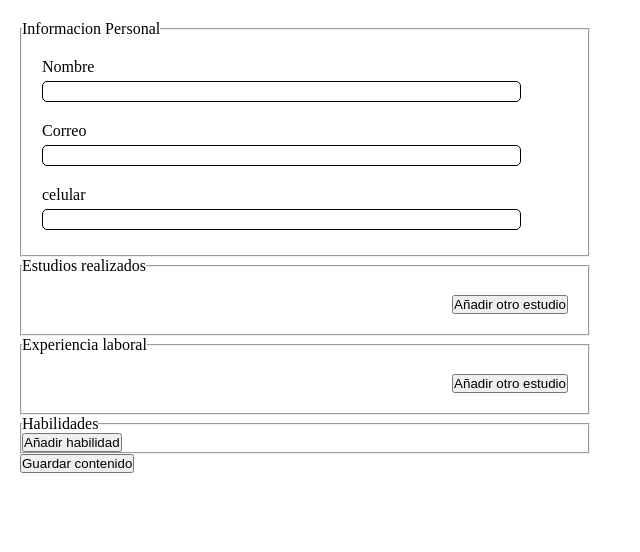
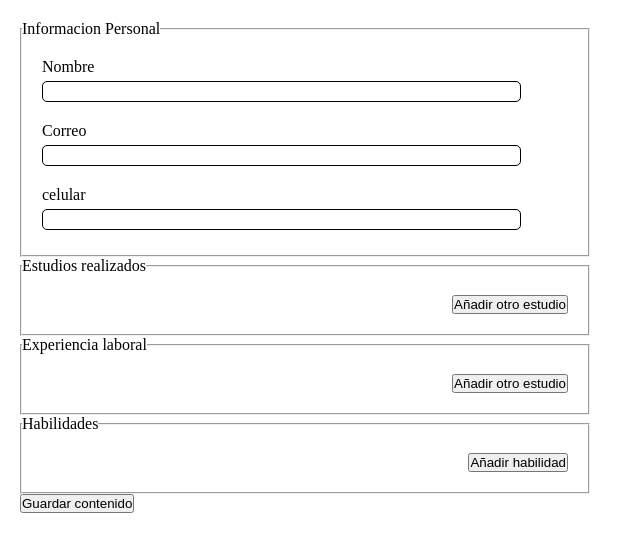
Before and after one commit to kopolo435/cv-application, a React (Vite) app: page / in a window 1280 px wide. Shown: the top 552 px of the page, without its empty margins (0-640 px from the left). Built offline with nearby package versions, Linux system fonts and the light colour scheme.

Commit message:
Modifica layout en skillInfo

```diff
--- a/src/assets/inputs.scss
+++ b/src/assets/inputs.scss
@@ -82,6 +82,19 @@ input {
   }
 }
 
+.skillContainer {
+  display: flex;
+  flex-direction: column;
+  gap: 25px;
+  padding: 20px;
+}
+
+.skillField {
+  display: flex;
+  flex-direction: column;
+  gap: 10px;
+}
+
 .addField {
   align-self: flex-end;
 }
--- a/styles/inputs.css
+++ b/styles/inputs.css
@@ -76,6 +76,19 @@ input {
   max-width: 35em;
 }
 
+.skillContainer {
+  display: flex;
+  flex-direction: column;
+  gap: 25px;
+  padding: 20px;
+}
+
+.skillField {
+  display: flex;
+  flex-direction: column;
+  gap: 10px;
+}
+
 .addField {
   align-self: flex-end;
 }
--- a/styles/inputs.min.css
+++ b/styles/inputs.min.css
@@ -1 +1 @@
-*{margin:0px}form{padding:20px;max-width:570px}input{border-radius:5px;border:1px solid #000;padding:2px 5px}.inputContainer{display:flex;flex-direction:column;gap:5px}.inputContainer label{display:flex;flex-direction:column;gap:5px}.inputContainer label input{max-width:35em}.personalInfoContainer{display:flex;flex-direction:column;gap:15px;padding:20px}.educationContainer{padding:20px;display:flex;flex-direction:column;gap:25px}.educationField{display:flex;flex-direction:column;gap:10px}.dateInput label{display:flex;flex-wrap:wrap;gap:5px;align-items:end}.jobContainer{display:flex;flex-direction:column;padding:20px;gap:25px}.jobField{display:flex;flex-direction:column;gap:10px}.textAreaInput label{display:flex;flex-direction:column;gap:5px}.textAreaInput textarea{max-width:35em}.addField{align-self:flex-end}.removeField{align-self:flex-start}.errorText{color:red}/*# sourceMappingURL=inputs.min.css.map */
+*{margin:0px}form{padding:20px;max-width:570px}input{border-radius:5px;border:1px solid #000;padding:2px 5px}.inputContainer{display:flex;flex-direction:column;gap:5px}.inputContainer label{display:flex;flex-direction:column;gap:5px}.inputContainer label input{max-width:35em}.personalInfoContainer{display:flex;flex-direction:column;gap:15px;padding:20px}.educationContainer{padding:20px;display:flex;flex-direction:column;gap:25px}.educationField{display:flex;flex-direction:column;gap:10px}.dateInput label{display:flex;flex-wrap:wrap;gap:5px;align-items:end}.jobContainer{display:flex;flex-direction:column;padding:20px;gap:25px}.jobField{display:flex;flex-direction:column;gap:10px}.textAreaInput label{display:flex;flex-direction:column;gap:5px}.textAreaInput textarea{max-width:35em}.skillContainer{display:flex;flex-direction:column;gap:25px;padding:20px}.skillField{display:flex;flex-direction:column;gap:10px}.addField{align-self:flex-end}.removeField{align-self:flex-start}.errorText{color:red}/*# sourceMappingURL=inputs.min.css.map */
```
Also changed, not shown: 2 other files (tests, documents, lock files or other folders).
